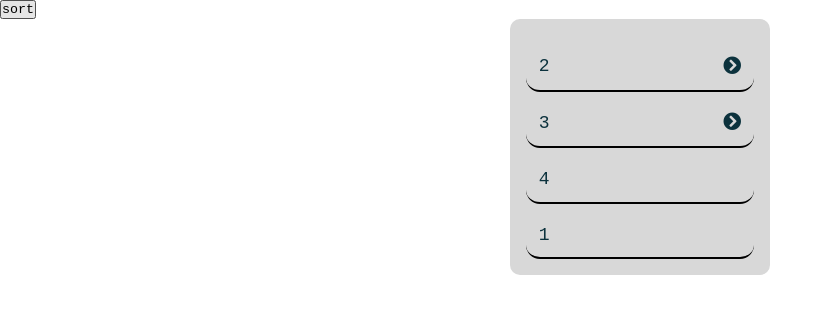
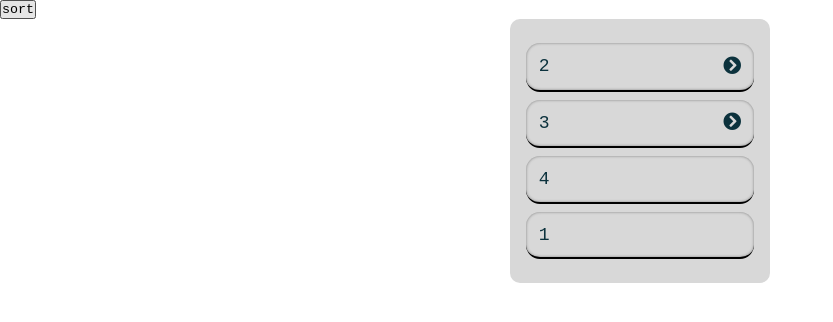
Before and after one commit to prashant523580/javascript-project, a plain HTML site: page tree-view/index.html in a window 1280 px wide. Shown: the whole page, without its empty margins (0-833 px from the left). Drawn offline with Linux system fonts and the light colour scheme.

Commit message:
margin padding shado  to li

```diff
--- a/tree-view/style.css
+++ b/tree-view/style.css
@@ -23,14 +23,16 @@ ul{
 }
 li{
     text-transform: capitalize;
-    margin-top: .5rem;
+    margin: .5rem 0;
     border-radius: 14px;
     font-size: large;
     transition: .2s ease-in-out;
+    box-shadow: inset 0 0 3px 0 gray;
     border-bottom: 2px solid black;
 
 }
 li:hover{
+    cursor: move;
     /* background-color: rgb(121, 137, 145); */
     color: rgb(12, 73, 75);
 }
@@ -42,6 +44,7 @@ ul li ul{
     -ms-border-radius: 10px;
     -o-border-radius: 10px; */
     margin: 1rem 0;
+    padding: 0 .54rem;
     /* border: 2px dashed rgb(17, 143, 130); */
     border-bottom: 2px solid gray;
     border-top: 2px solid  gray;
```
